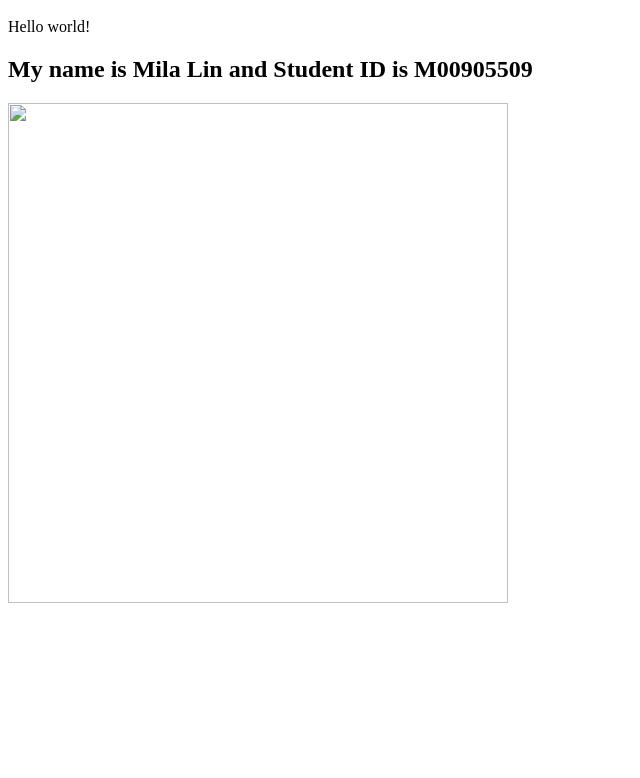
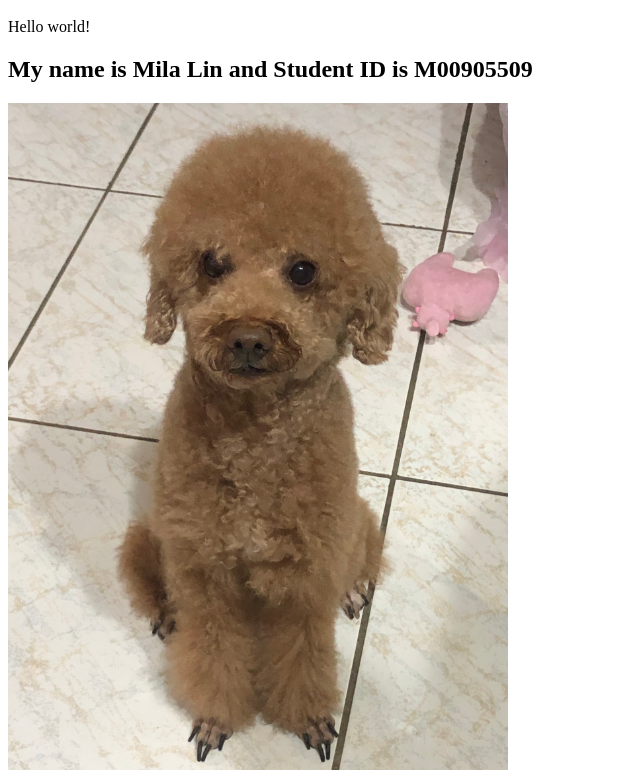
Before and after one commit to blaxnail6452/ToAWSCodePipeline, a plain HTML site: page index.html in a window 1280 px wide. Shown: the part 48-826 px from the top of the page, without its empty margins (0-640 px from the left). Before the commit the page ends 800 px from the top, so only its background shows below. Drawn offline with Linux system fonts and the light colour scheme.

Commit message:
Update index.html

```diff
--- a/index.html
+++ b/index.html
@@ -7,5 +7,5 @@
         <p>Hello world!</p>
 		<h2>My name is Mila Lin and Student ID is M00905509</h2>
     </body>
-    <img src="mydog.jepg" width=500/>
+    <img src="mydog.jpeg" width=500/>
 </html>
```
